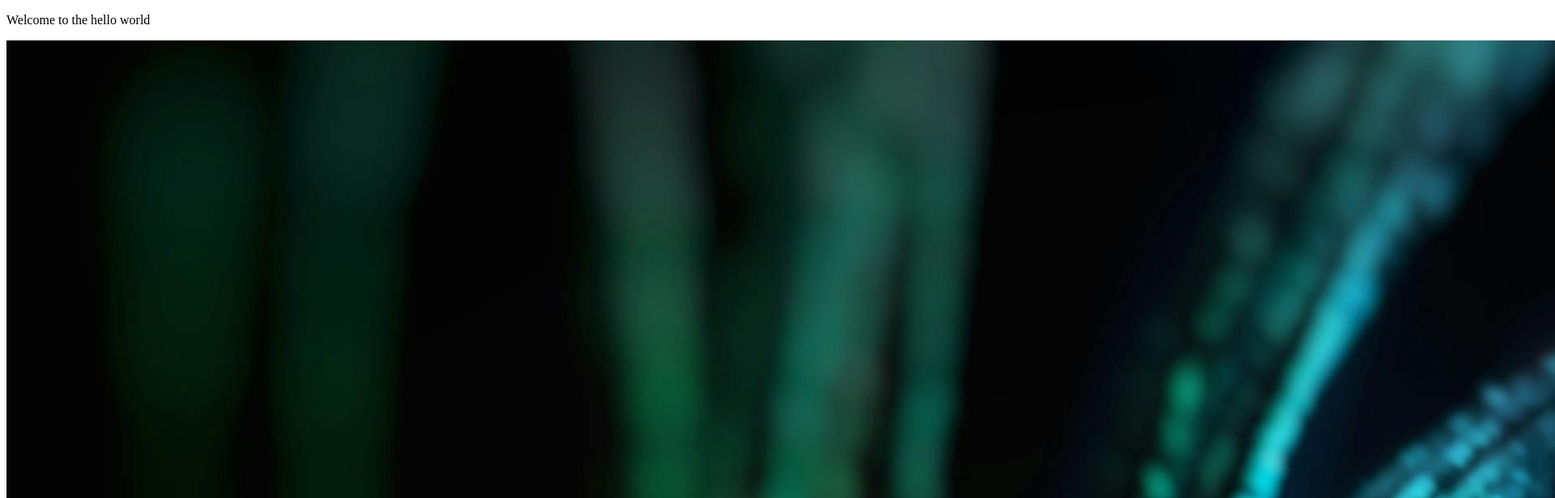
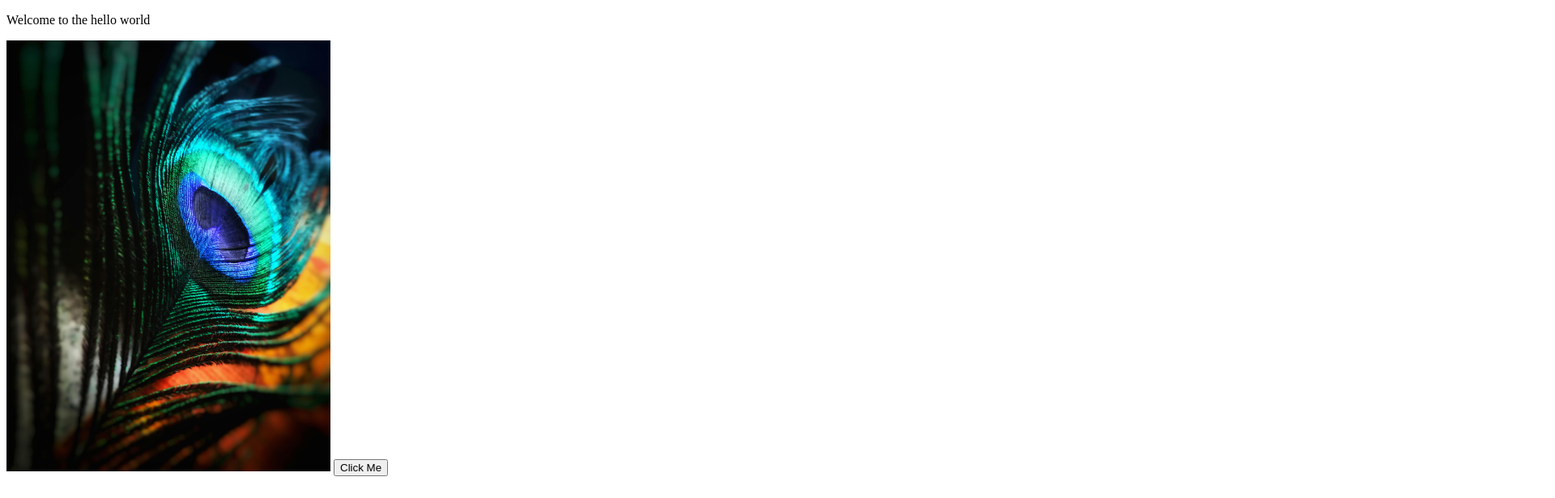
Before and after one commit to mdmhrz/shawon-saha, a plain HTML site: page index.html in a window 1280 px wide. Shown: the top 616 px of the page at 81% size, 1920 px wide, since content can reach past the window. Drawn offline with Linux system fonts and the light colour scheme.

Commit message:
imagesizeadded

```diff
--- a/index.html
+++ b/index.html
@@ -9,7 +9,7 @@
     <header>
         <div>
             <p>Welcome to the hello world</p>
-            <img src="images/pexels-anjana-c-169994-674010.jpg" alt="">
+            <img width="400px" src="images/pexels-anjana-c-169994-674010.jpg" alt="">
             <button>Click Me</button>
         </div>
     </header>
```
